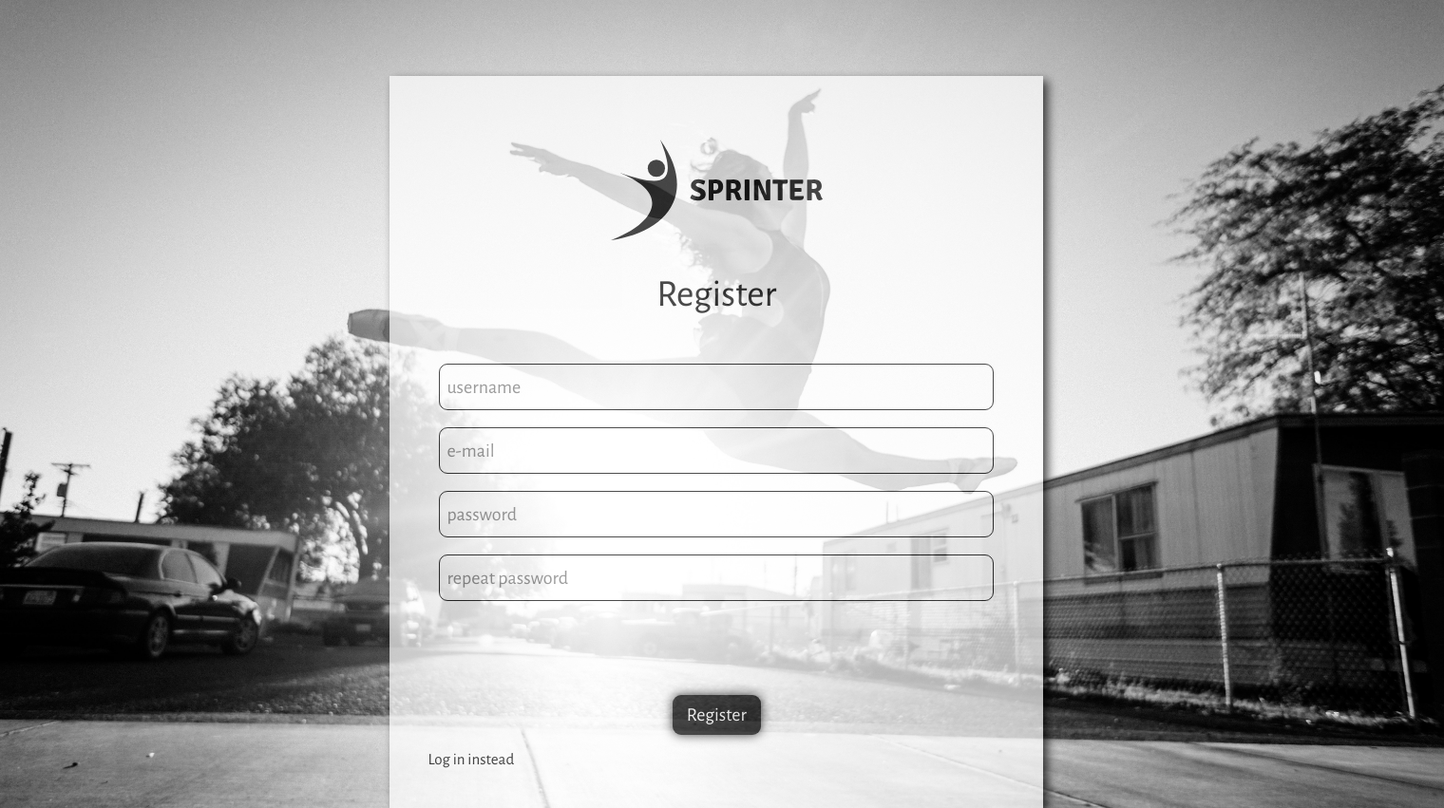
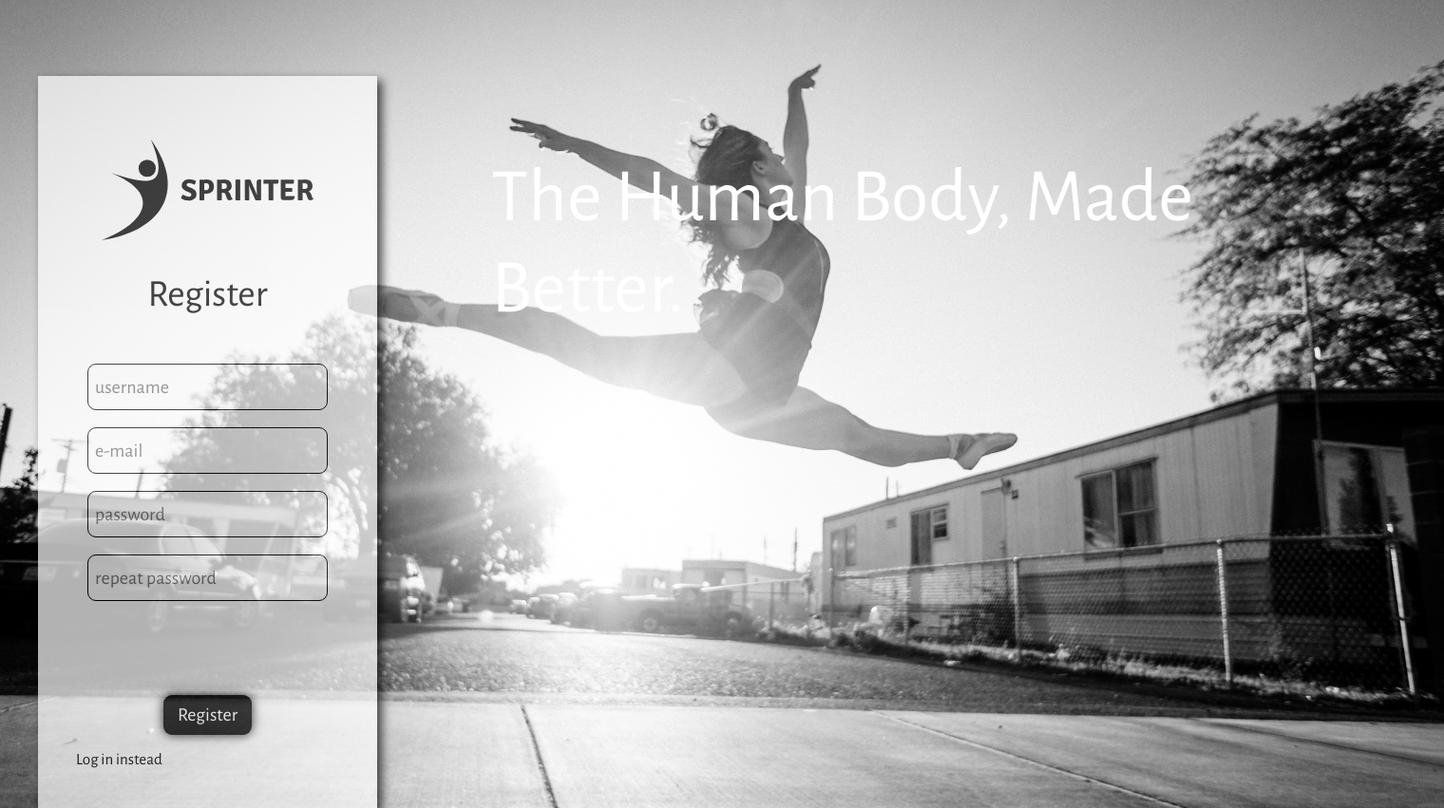
Before and after one commit to georgephilippas-ber/authentication-backend, a Flask app: page /register in a window 1520 px wide. Shown: the whole page at 95% size. Run offline with Flask 2, Linux system fonts and the light colour scheme.

Commit message:
Initial commit

```diff
--- a/content.json
+++ b/content.json
@@ -1,5 +1,5 @@
 {
   "landing-title": "The Human Body, Made Better.",
-  "landing-subtitle": "Take control of your health",
-  "landing-body": "Listen to your body. Find out what works for you."
+  "landing-subtitle": "",
+  "landing-body": ""
 }
--- a/main.py
+++ b/main.py
@@ -31,7 +31,8 @@ def index():
 @application.route("/register")
 def register():
     return render_template("register.html", variables={**asdict(configuration),
-                                                       "registration_url": configuration.registration_url()})
+                                                       "registration_url": configuration.registration_url(),
+                                                       "content": content})
 
 
 @application.route("/users", methods=["GET"])
--- a/static/styles/index.css
+++ b/static/styles/index.css
@@ -2,6 +2,9 @@ body {
     display: flex;
     flex-flow: row;
     justify-content: flex-start;
+
+    width: 100vw;
+    height: 100vh;
 
     margin: 0;
     padding: 0;
@@ -15,32 +18,23 @@ body {
     background-position: center center;
 }
 
-.copy-container
-{
-    margin-top: 4em;
-    margin-left: 4em;
-    margin-right: 2em;
-
+.copy-container {
+    margin: 4em 2em;
 
     width: 100%;
-    height: 80vh;
 }
 
-.copy-title
-{
+.copy-title {
     font-size: 4em;
-    margin: 0.7rem 0;
+    margin: 1em;
     color: white;
 }
 
-.copy-subtitle
-{
+.copy-subtitle {
     font-size: 2.15em;
-    margin: 0.7em;
 }
 
-.copy-text
-{
+.copy-text {
     width: 30em;
     text-shadow: 0.25em 0.25em 0.1em white;
     font-size: 1.75em;
@@ -117,8 +111,7 @@ input {
     outline: none;
 }
 
-::selection
-{
+::selection {
     background-color: lightgray;
 }
 
--- a/templates/register.html
+++ b/templates/register.html
@@ -12,7 +12,7 @@
     <title>Title</title>
 </head>
 <body>
-<div style="margin-left: 27vw" class="action-container">
+<div class="action-container">
     <div class="action-logo">
         <img style="height: 6em" src="{{ url_for('static', filename=variables['logo_image']) }}">
     </div>
@@ -35,6 +35,19 @@
     </div>
     <div id="login-outcome" class="action-outcome-container"></div>
 </div>
+
+<div class="copy-container">
+    <div class="copy-title">
+        {{ variables["content"]["landing-title"] }}
+    </div>
+    <div class="copy-subtitle">
+        {{ variables["content"]["landing-subtitle"] }}
+    </div>
+    <div class="copy-text">
+        {{ variables["content"]["landing-body"] }}
+    </div>
+</div>
+
 </body>
 <script src="https://cdn.jsdelivr.net/npm/axios/dist/axios.min.js"></script>
 <script type="text/javascript">
```
